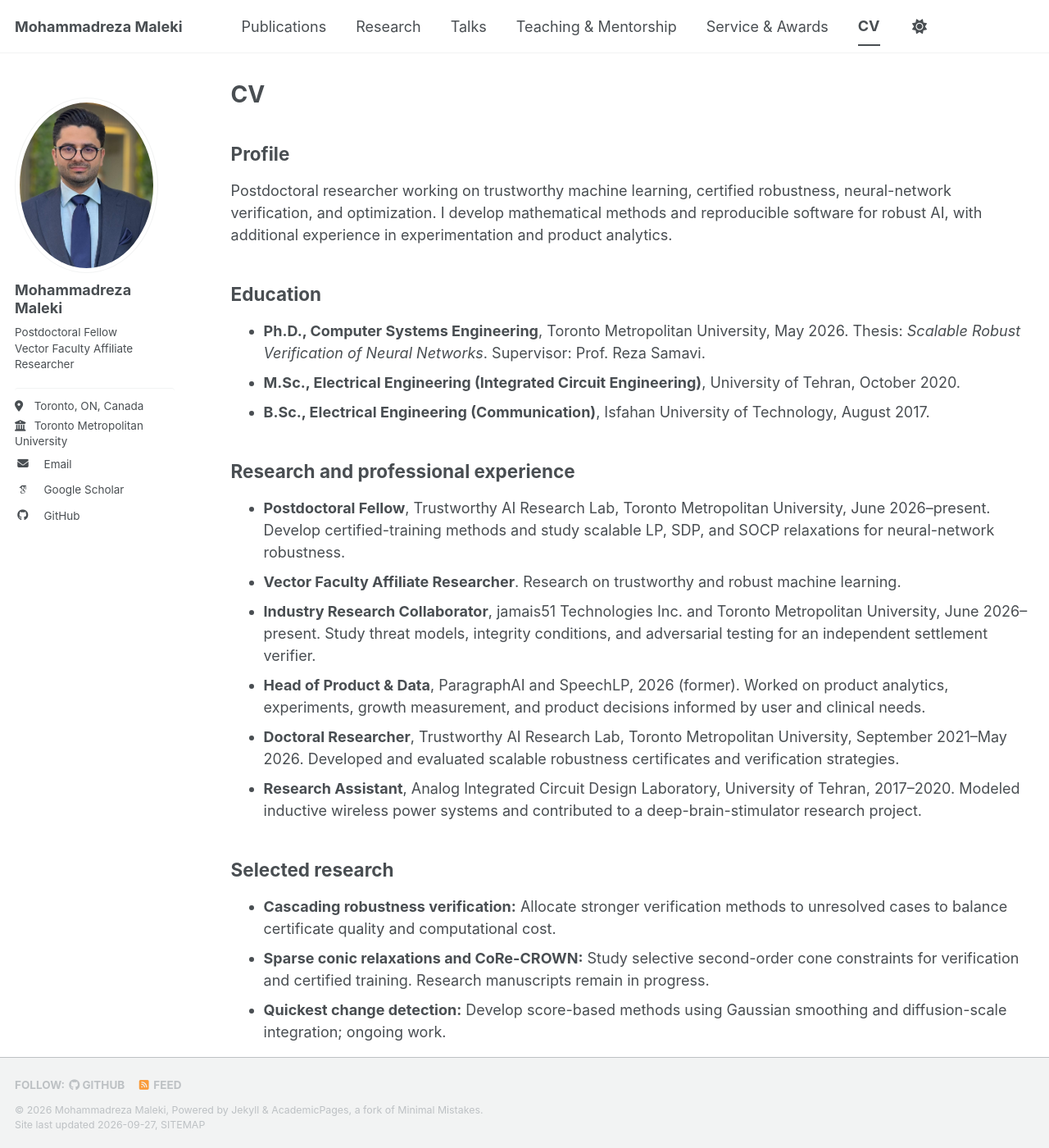
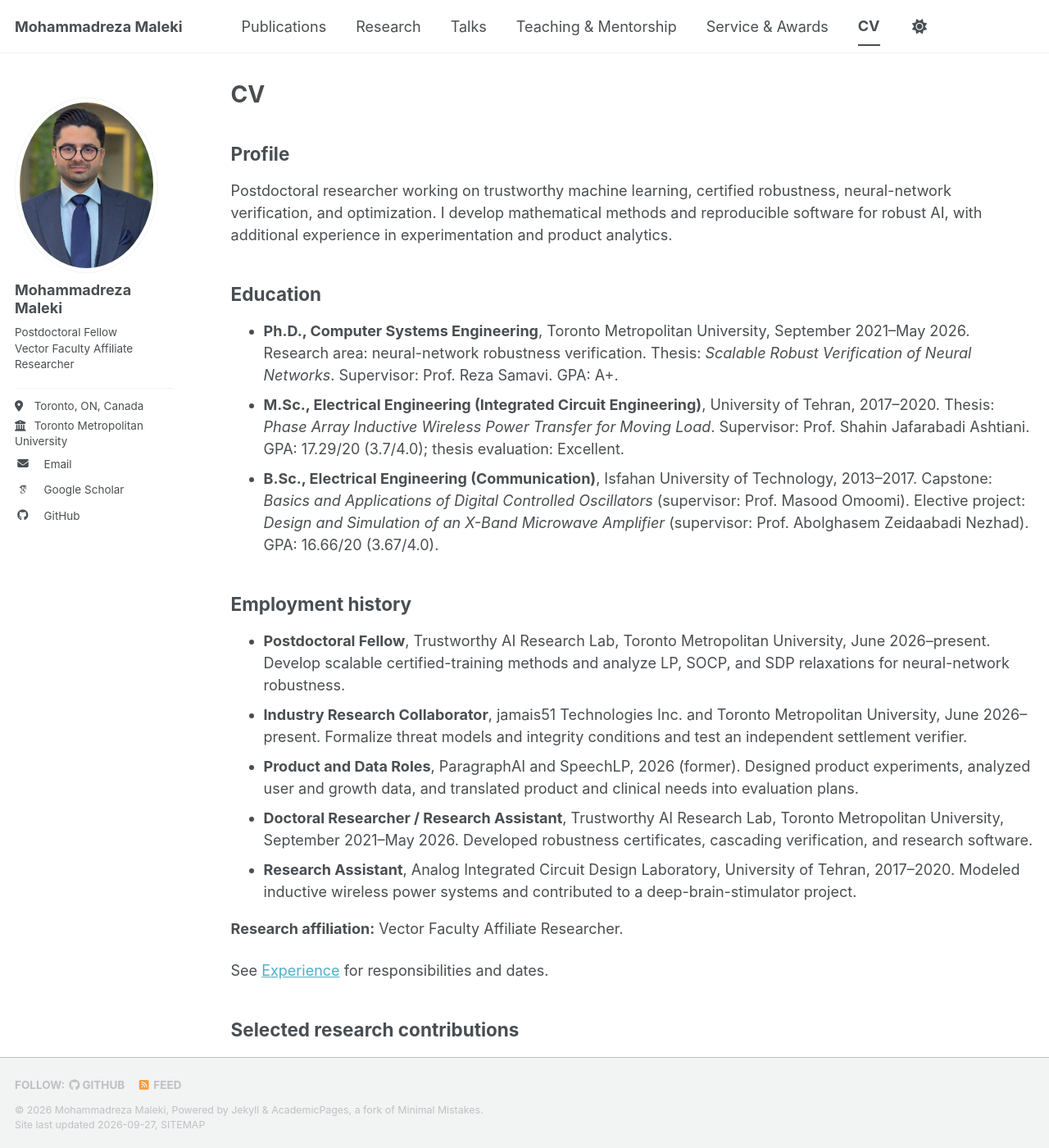
Before and after one commit to Mrezamaleki/mrezamaleki.github.io, a Jekyll site: the page built from _pages/cv.md, in a window 1280 px wide and 1400 px high. Shown: the whole window at 82% size. Built offline with Jekyll 4.4.1, drawn with Linux system fonts in a browser that asks for light colours; some web fonts are replaced; a script bundle is joined from its source files by our own code; library files that are not in the unit come from our copies; some of the changed text lies outside the part shown.

Commit message:
Update CV education, experience, and research from supplied records

```diff
--- a/_pages/cv.md
+++ b/_pages/cv.md
@@ -13,24 +13,30 @@
 
 ## Education
 
-- **Ph.D., Computer Systems Engineering**, Toronto Metropolitan University, May 2026. Thesis: *Scalable Robust Verification of Neural Networks*. Supervisor: Prof. Reza Samavi.
-- **M.Sc., Electrical Engineering (Integrated Circuit Engineering)**, University of Tehran, October 2020.
-- **B.Sc., Electrical Engineering (Communication)**, Isfahan University of Technology, August 2017.
+- **Ph.D., Computer Systems Engineering**, Toronto Metropolitan University, September 2021–May 2026. Research area: neural-network robustness verification. Thesis: *Scalable Robust Verification of Neural Networks*. Supervisor: Prof. Reza Samavi. GPA: A+.
+- **M.Sc., Electrical Engineering (Integrated Circuit Engineering)**, University of Tehran, 2017–2020. Thesis: *Phase Array Inductive Wireless Power Transfer for Moving Load*. Supervisor: Prof. Shahin Jafarabadi Ashtiani. GPA: 17.29/20 (3.7/4.0); thesis evaluation: Excellent.
+- **B.Sc., Electrical Engineering (Communication)**, Isfahan University of Technology, 2013–2017. Capstone: *Basics and Applications of Digital Controlled Oscillators* (supervisor: Prof. Masood Omoomi). Elective project: *Design and Simulation of an X-Band Microwave Amplifier* (supervisor: Prof. Abolghasem Zeidaabadi Nezhad). GPA: 16.66/20 (3.67/4.0).
 
-## Research and professional experience
+## Employment history
 
-- **Postdoctoral Fellow**, Trustworthy AI Research Lab, Toronto Metropolitan University, June 2026–present. Develop certified-training methods and study scalable LP, SDP, and SOCP relaxations for neural-network robustness.
-- **Vector Faculty Affiliate Researcher**. Research on trustworthy and robust machine learning.
-- **Industry Research Collaborator**, jamais51 Technologies Inc. and Toronto Metropolitan University, June 2026–present. Study threat models, integrity conditions, and adversarial testing for an independent settlement verifier.
-- **Head of Product & Data**, ParagraphAI and SpeechLP, 2026 (former). Worked on product analytics, experiments, growth measurement, and product decisions informed by user and clinical needs.
-- **Doctoral Researcher**, Trustworthy AI Research Lab, Toronto Metropolitan University, September 2021–May 2026. Developed and evaluated scalable robustness certificates and verification strategies.
-- **Research Assistant**, Analog Integrated Circuit Design Laboratory, University of Tehran, 2017–2020. Modeled inductive wireless power systems and contributed to a deep-brain-stimulator research project.
+- **Postdoctoral Fellow**, Trustworthy AI Research Lab, Toronto Metropolitan University, June 2026–present. Develop scalable certified-training methods and analyze LP, SOCP, and SDP relaxations for neural-network robustness.
+- **Industry Research Collaborator**, jamais51 Technologies Inc. and Toronto Metropolitan University, June 2026–present. Formalize threat models and integrity conditions and test an independent settlement verifier.
+- **Product and Data Roles**, ParagraphAI and SpeechLP, 2026 (former). Designed product experiments, analyzed user and growth data, and translated product and clinical needs into evaluation plans.
+- **Doctoral Researcher / Research Assistant**, Trustworthy AI Research Lab, Toronto Metropolitan University, September 2021–May 2026. Developed robustness certificates, cascading verification, and research software.
+- **Research Assistant**, Analog Integrated Circuit Design Laboratory, University of Tehran, 2017–2020. Modeled inductive wireless power systems and contributed to a deep-brain-stimulator project.
 
-## Selected research
+**Research affiliation:** Vector Faculty Affiliate Researcher.
 
-- **Cascading robustness verification:** Allocate stronger verification methods to unresolved cases to balance certificate quality and computational cost.
-- **Sparse conic relaxations and CoRe-CROWN:** Study selective second-order cone constraints for verification and certified training. Research manuscripts remain in progress.
-- **Quickest change detection:** Develop score-based methods using Gaussian smoothing and diffusion-scale integration; ongoing work.
+See [Experience](/experience/) for responsibilities and dates.
+
+## Selected research contributions
+
+- **CoRe-CROWN:** Combine a Dual-CROWN training objective with selectively applied SOCP-derived regularization and influence-based block selection.
+- **Sparse conic verification:** Use selective McCormick lifting and local SOC constraints in cascading verification. A revised manuscript is planned for AISTATS 2027.
+- **Score-based quickest change detection:** Study Gaussian-smoothed scores and diffusion-scale integration; manuscript in preparation for AISTATS 2027.
+- **Cascading and ensemble robustness:** Develop staged verification and contribute to CEAR's ensemble robustness framework.
+
+See [Research](/portfolio/) for details.
 
 ## Publications
 
```
